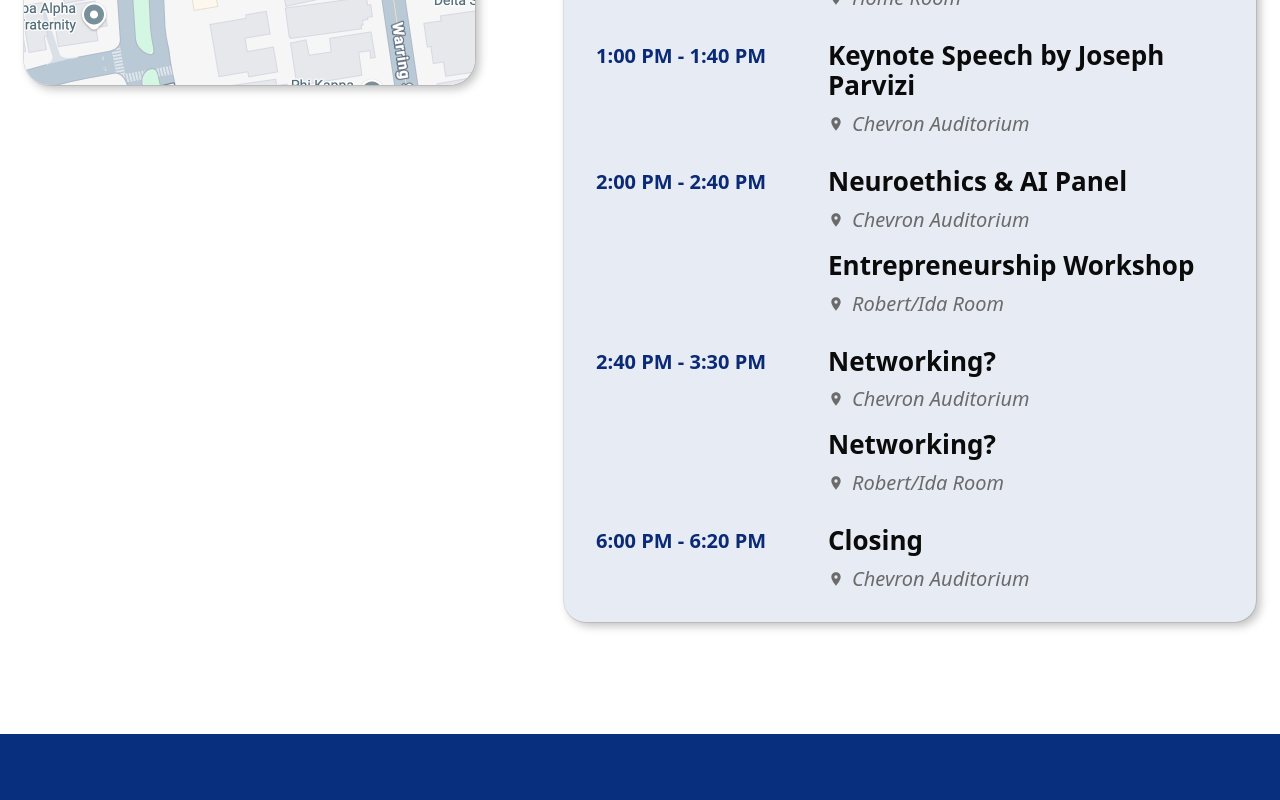
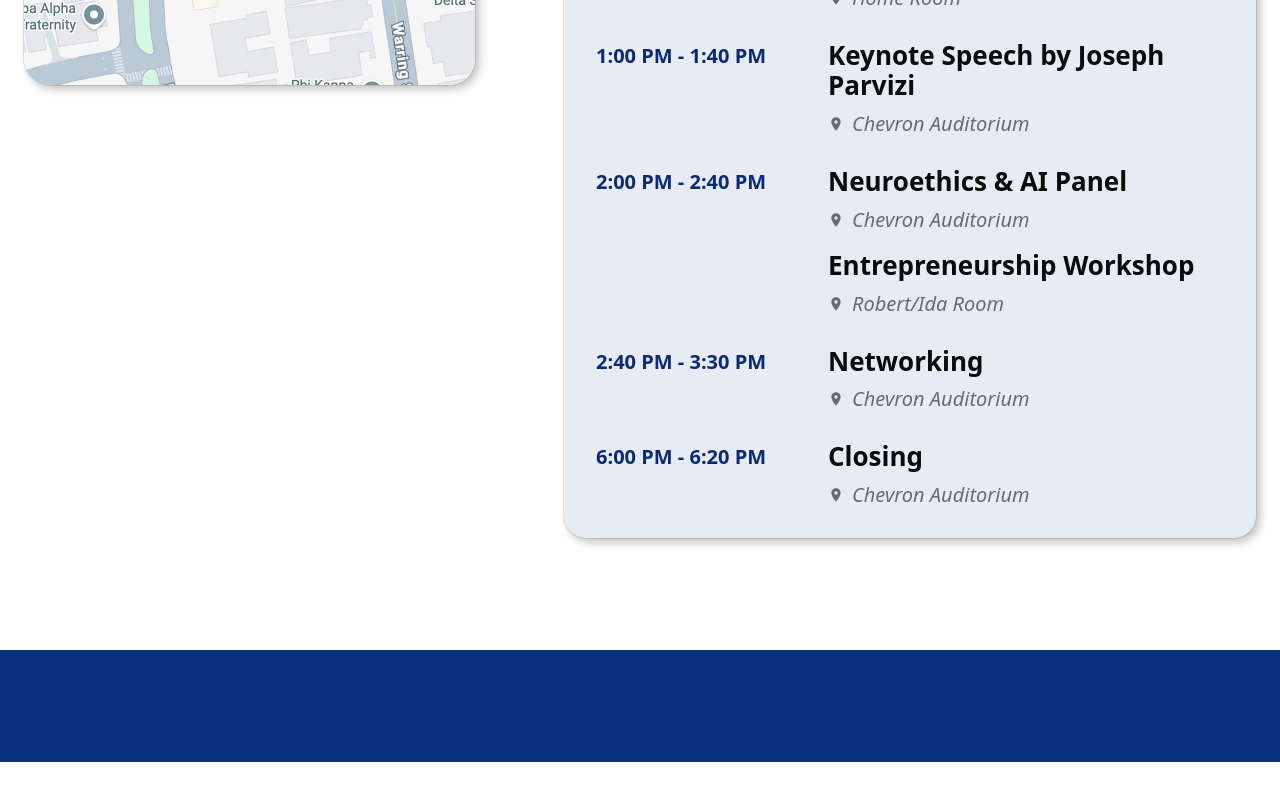
Before and after one commit to Anteater10/cntc-2026, a React (Vite) app: page /events in a window 1280 px wide. Shown: the part 1386-2186 px from the top of the page. After the commit the page ends 2148 px from the top, so only its background shows below. Built offline with nearby package versions, Linux system fonts and the light colour scheme.

Commit message:
final change

```diff
--- a/src/data/eventsData.js
+++ b/src/data/eventsData.js
@@ -74,8 +74,7 @@ export const schedule = [
   {
     time: "2:40 PM - 3:30 PM",
     sessions: [
-      { title: "Networking?", loc: "Chevron Auditorium" },
-      { title: "Networking?", loc: "Robert/Ida Room" },
+      { title: "Networking", loc: "Chevron Auditorium" },
     ],
   },
 
```
